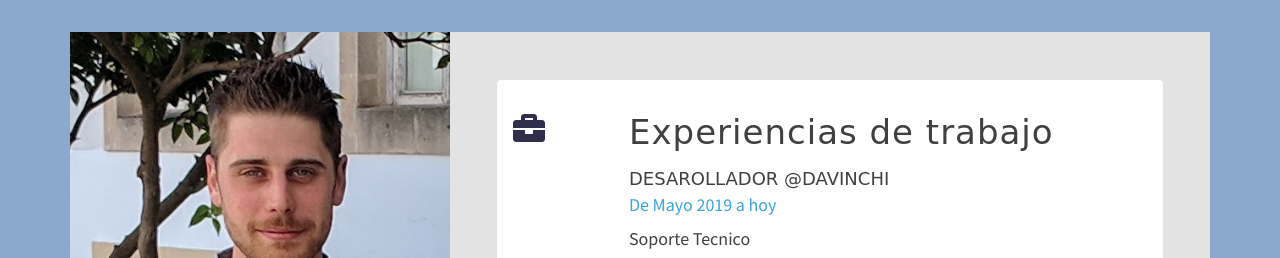
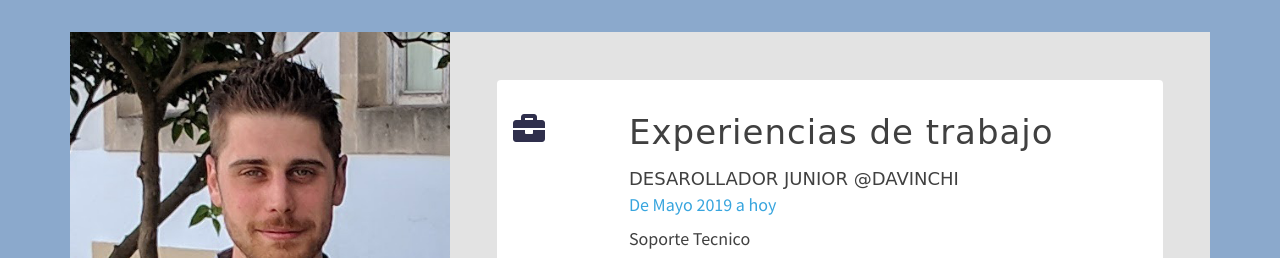
Before and after one commit to jonasCr/Curriculum-Vitae, a plain HTML site: page index.html in a window 1280 px wide. Shown: the top 258 px of the page. Drawn offline with nearby package versions, Linux system fonts and the light colour scheme; a web font is replaced by a local one.

Commit message:
fix: missing word

```diff
--- a/index.html
+++ b/index.html
@@ -187,7 +187,7 @@
 		        						<div class="col-inner">
 		        							<h3>Experiencias de trabajo</h3>
 		        							<div class="exp-cursos">
-		        								<h4>Desarollador @<a href="http:/www.davinchi.es/">Davinchi</a></h4>
+		        								<h4>Desarollador Junior @<a href="http:/www.davinchi.es/">Davinchi</a></h4>
 												<p class="fechas">De Mayo 2019 a hoy</p>
 												<p>Soporte Tecnico</p>
 		        								<p>Gestión y seguimiento de proyectos</p>
```
